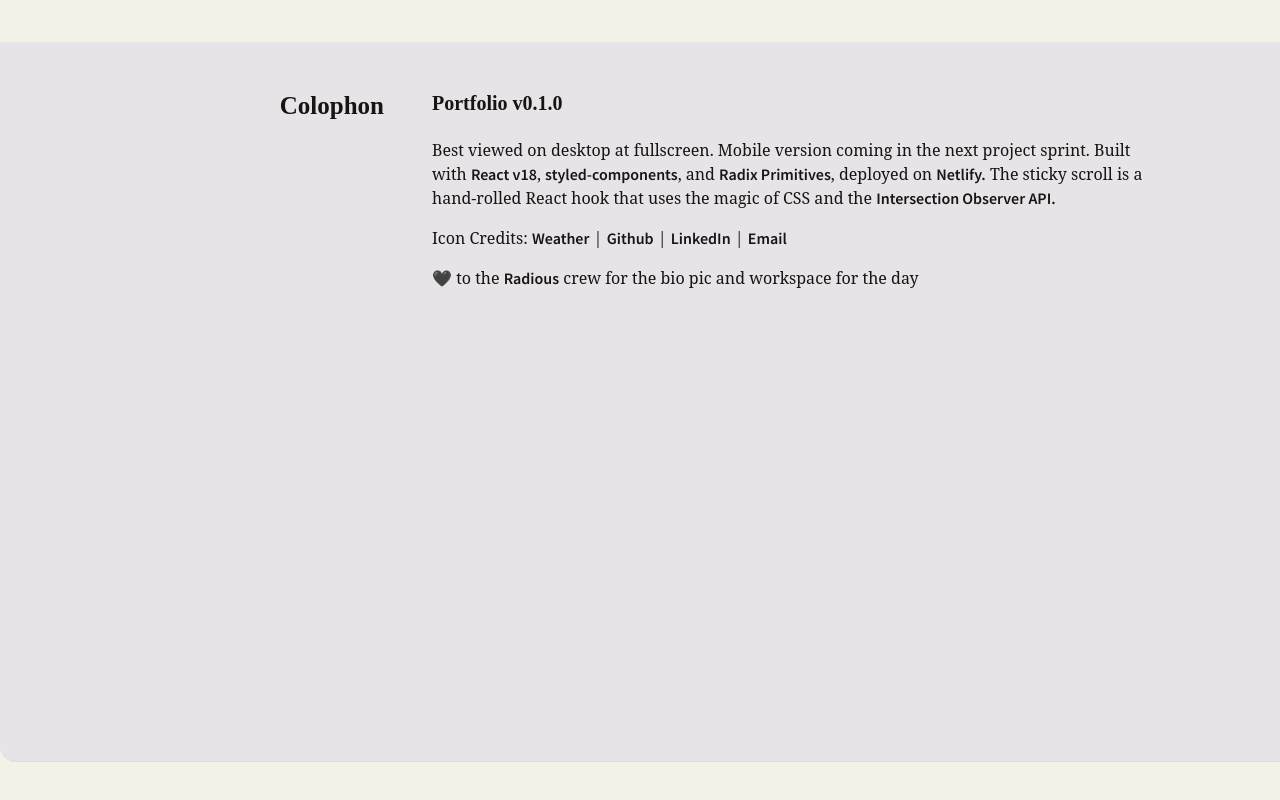
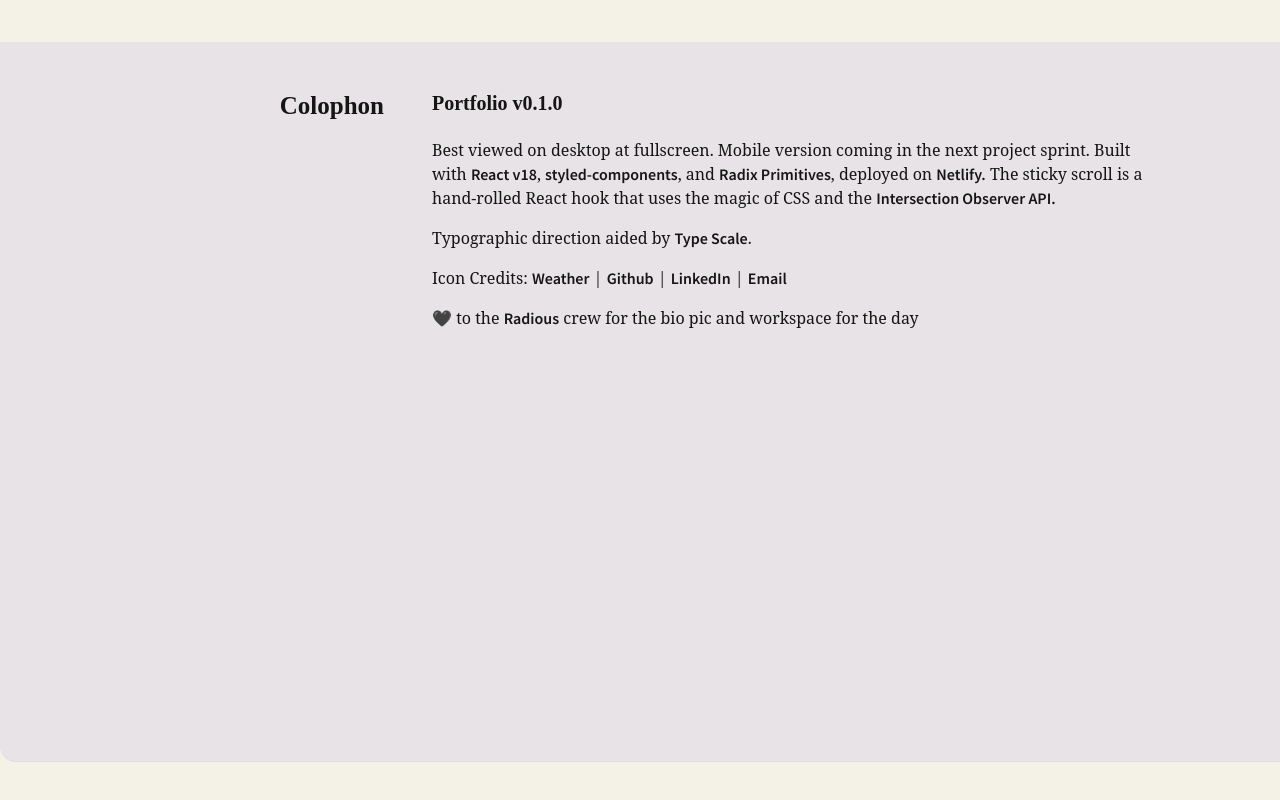
Before and after one commit to djdrakos/portfolio, a React (Create React App) app: page / in a window 1280 px wide. Shown: the part 3078-3878 px from the top of the page. Built offline with nearby package versions, Linux system fonts and the light colour scheme; a web font is replaced by a local one.

Commit message:
update About content

```diff
--- a/src/components/About.js
+++ b/src/components/About.js
@@ -31,7 +31,11 @@ const About = (props) => {
       <h5>Portfolio v0.1.0</h5>
       <p>Best viewed on desktop at fullscreen. Mobile version coming in the next project sprint. Built with <a href="https://reactjs.org/" target="_blank" rel="noreferrer">React v18</a>, <a href="https://styled-components.com/" target="_blank" rel="noreferrer">styled-components</a>, and <a href="https://www.radix-ui.com/" target="_blank" rel="noreferrer">Radix Primitives</a>, deployed on <a href="https://www.netlify.com/" target="_blank" rel="noreferrer">Netlify.</a> The sticky scroll is a hand-rolled React hook that uses the magic of CSS and the <a href="https://developer.mozilla.org/en-US/docs/Web/API/Intersection_Observer_API" rel="noreferrer" target="_blank">Intersection Observer API.</a></p>
 
-      <p>Icon Credits: <a href="https://www.flaticon.com/authors/syafii5758" rel="noreferrer" target="_blank">Weather</a> | <a href="https://www.flaticon.com/authors/pictogramer" rel="noreferrer" target="_blank">Github</a> | <a href="https://www.flaticon.com/authors/aldo-cervantes" rel="noreferrer" target="_blank">LinkedIn</a> |  <a href="https://icons8.com/icons/authors/p8VPlvrruECd/inipagistudio" rel="noreferrer" target="_blank">Email</a></p>
+      <p>Typographic direction aided by <a href="https://type-scale.com/" target="_blank" rel="noreferrer">Type Scale</a>.</p>
+
+      <p>Icon Credits: <a href="https://www.flaticon.com/authors/syafii5758" rel="noreferrer" target="_blank">Weather</a> | <a href="https://www.flaticon.com/" rel="noreferrer" target="_blank">Github</a> | <a href="https://www.flaticon.com/" rel="noreferrer" target="_blank">LinkedIn</a> |  <a href="https://icons8.com/icons/authors/p8VPlvrruECd/inipagistudio" rel="noreferrer" target="_blank">Email</a></p>
+
+
       <p>{ themeContext.type === 'dark' ? '🤍' :  '🖤'} to the <a href="https://radious.pro/" rel="noreferrer" target="_blank">Radious</a> crew for the bio pic and workspace for the day</p>
     </StyledAbout>
   )
```
